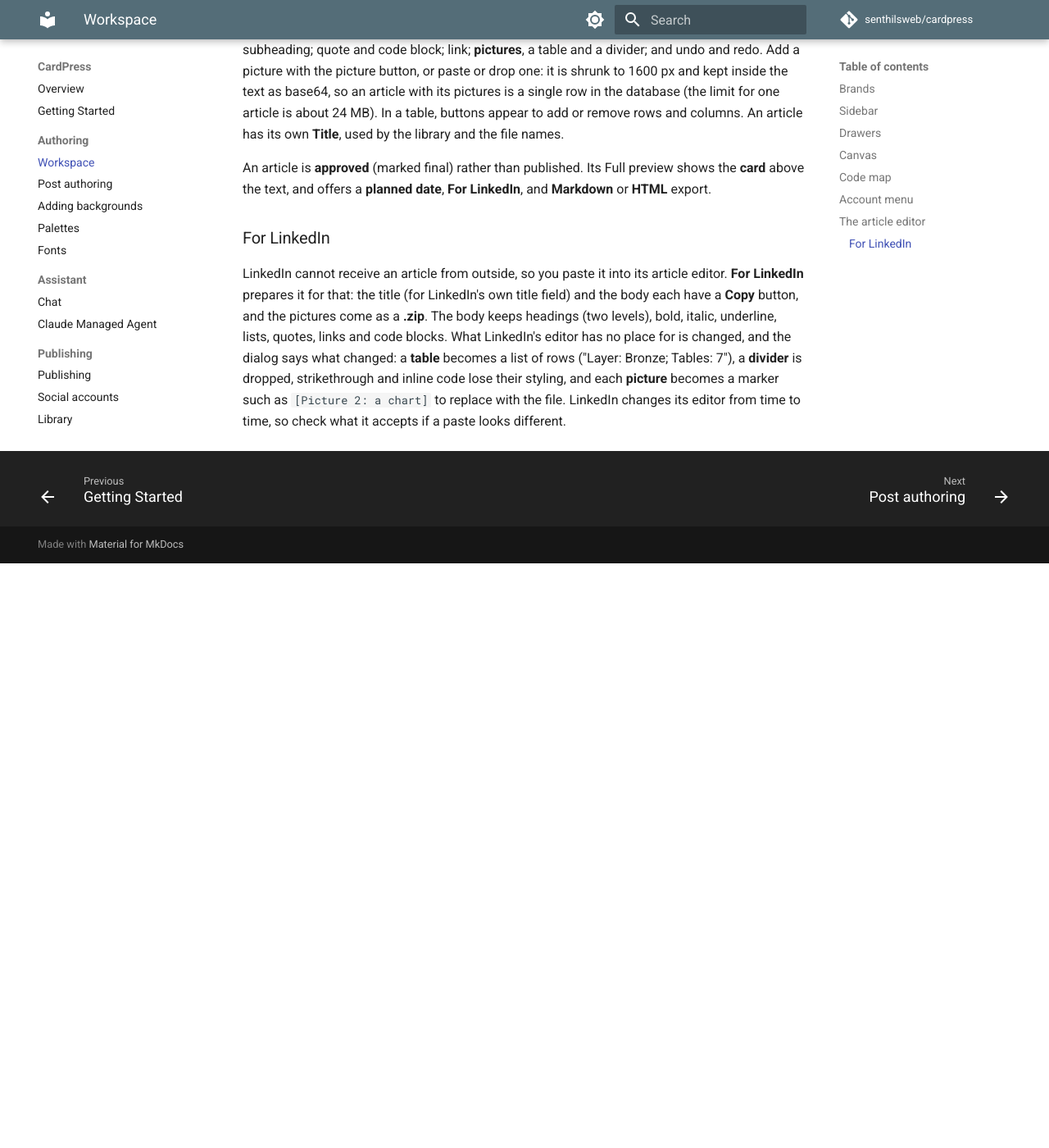
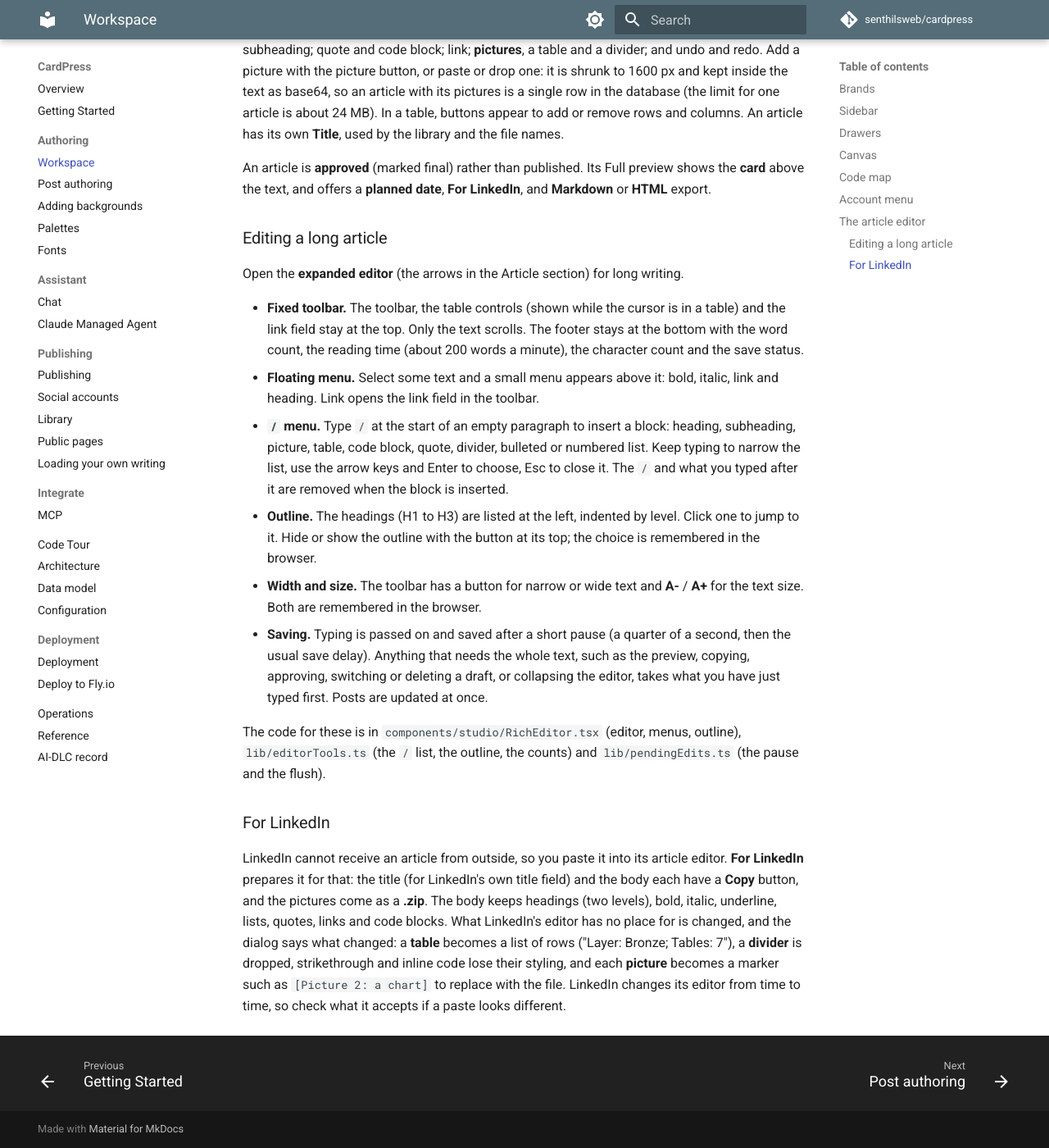
Before and after one commit to senthilsweb/cardpress, an MkDocs documentation site: the page built from docs/workspace.md, in a window 1280 px wide and 1400 px high, scrolled down 2284 px. Shown: the whole window at 82% size. Built offline with MkDocs 1.6.1 and Material for MkDocs 9.7.7, drawn with Linux system fonts in a browser that asks for light colours; comment, search, counter and statistics services are not loaded; before the commit the page ends 2971 px from its top, so only the background shows below that.

Commit message:
Document editing a long article
Co-Authored-By: Claude Sonnet 5.5 <noreply@anthropic.com>

```diff
--- a/docs/workspace.md
+++ b/docs/workspace.md
@@ -49,6 +49,19 @@ Posts are plain text with LinkedIn's rules: paragraphs, lists, bold and italic.
 
 An article is **approved** (marked final) rather than published. Its Full preview shows the **card** above the text, and offers a **planned date**, **For LinkedIn**, and **Markdown** or **HTML** export.
 
+### Editing a long article
+
+Open the **expanded editor** (the arrows in the Article section) for long writing.
+
+- **Fixed toolbar.** The toolbar, the table controls (shown while the cursor is in a table) and the link field stay at the top. Only the text scrolls. The footer stays at the bottom with the word count, the reading time (about 200 words a minute), the character count and the save status.
+- **Floating menu.** Select some text and a small menu appears above it: bold, italic, link and heading. Link opens the link field in the toolbar.
+- **`/` menu.** Type `/` at the start of an empty paragraph to insert a block: heading, subheading, picture, table, code block, quote, divider, bulleted or numbered list. Keep typing to narrow the list, use the arrow keys and Enter to choose, Esc to close it. The `/` and what you typed after it are removed when the block is inserted.
+- **Outline.** The headings (H1 to H3) are listed at the left, indented by level. Click one to jump to it. Hide or show the outline with the button at its top; the choice is remembered in the browser.
+- **Width and size.** The toolbar has a button for narrow or wide text and **A-** / **A+** for the text size. Both are remembered in the browser.
+- **Saving.** Typing is passed on and saved after a short pause (a quarter of a second, then the usual save delay). Anything that needs the whole text, such as the preview, copying, approving, switching or deleting a draft, or collapsing the editor, takes what you have just typed first. Posts are updated at once.
+
+The code for these is in `components/studio/RichEditor.tsx` (editor, menus, outline), `lib/editorTools.ts` (the `/` list, the outline, the counts) and `lib/pendingEdits.ts` (the pause and the flush).
+
 ### For LinkedIn
 
 LinkedIn cannot receive an article from outside, so you paste it into its article editor. **For LinkedIn** prepares it for that: the title (for LinkedIn's own title field) and the body each have a **Copy** button, and the pictures come as a **.zip**. The body keeps headings (two levels), bold, italic, underline, lists, quotes, links and code blocks. What LinkedIn's editor has no place for is changed, and the dialog says what changed: a **table** becomes a list of rows ("Layer: Bronze; Tables: 7"), a **divider** is dropped, strikethrough and inline code lose their styling, and each **picture** becomes a marker such as `[Picture 2: a chart]` to replace with the file. LinkedIn changes its editor from time to time, so check what it accepts if a paste looks different.
```
